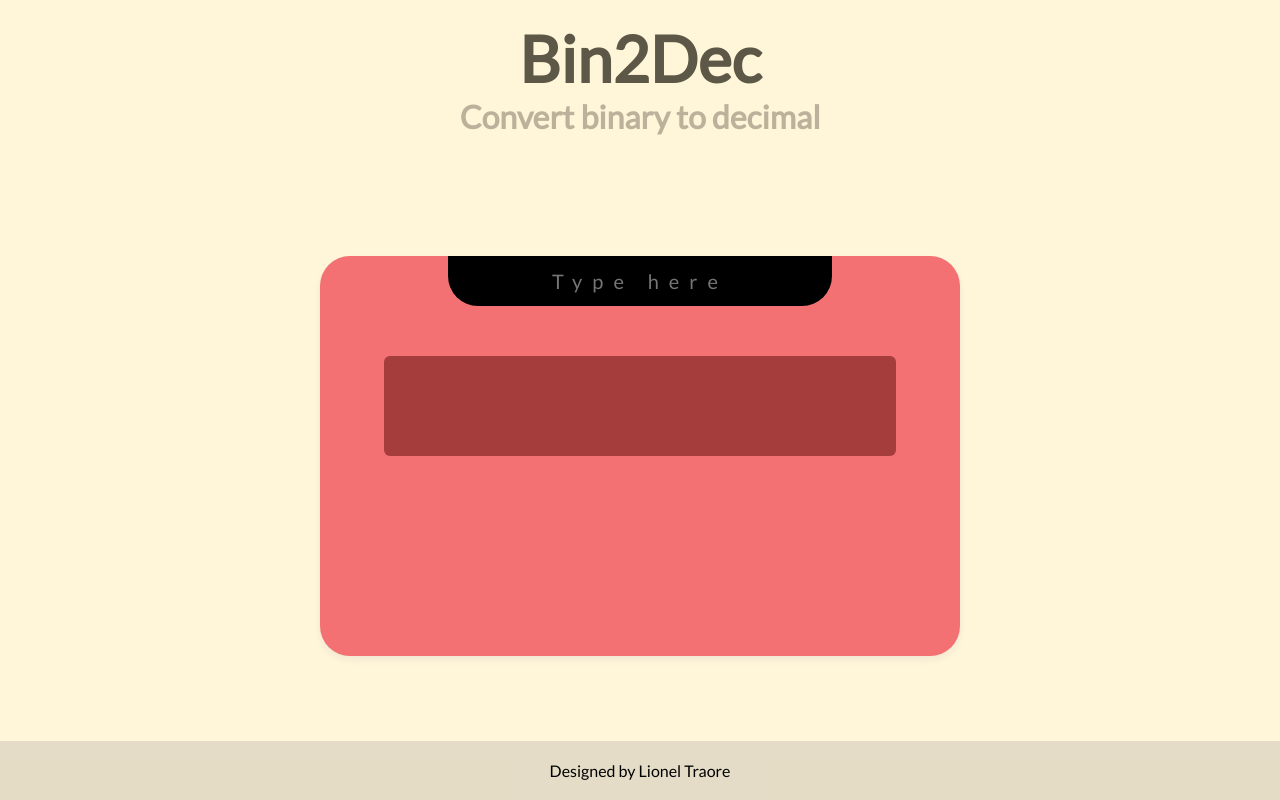
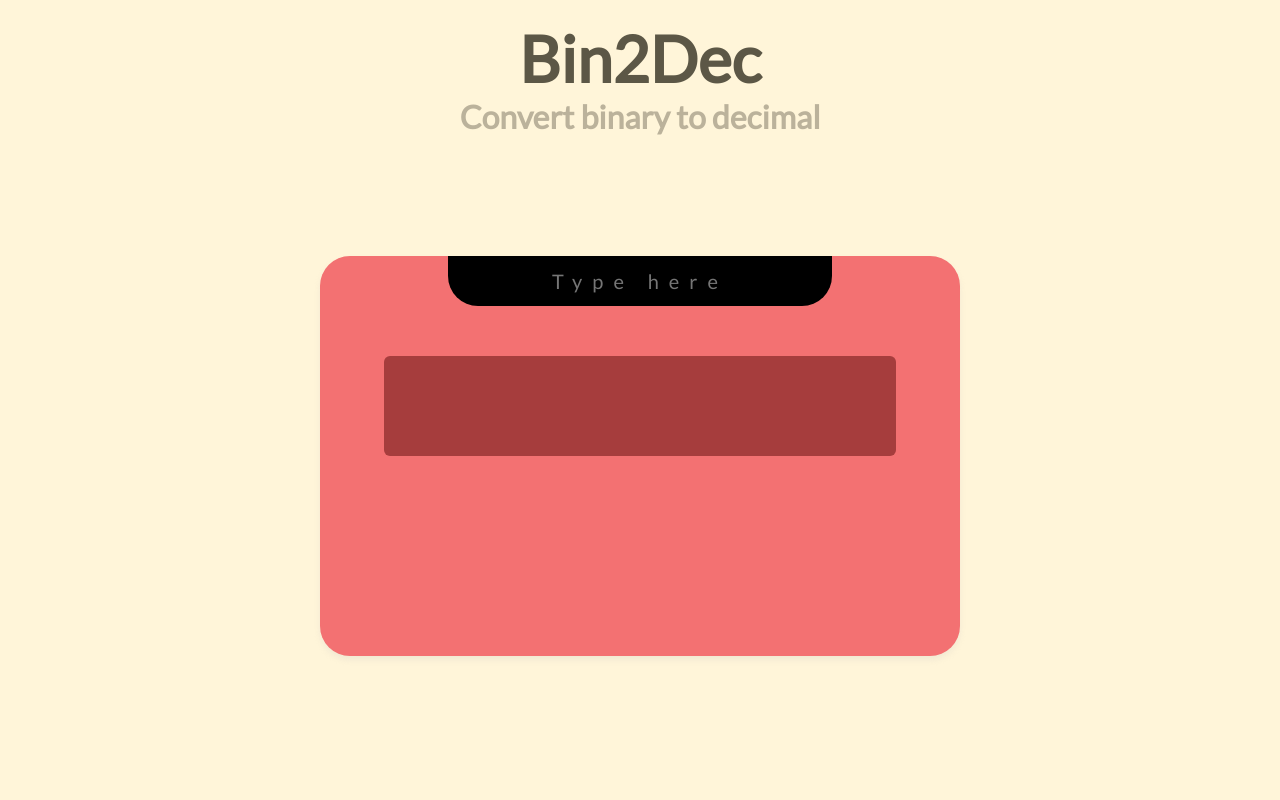
Before and after one commit to traoregex/Bin2Dec, an Angular app: page / in a window 1280 px wide. Built offline with nearby package versions, Linux system fonts and the light colour scheme.

Commit message:
set scale

```diff
--- a/src/app/app.component.html
+++ b/src/app/app.component.html
@@ -30,7 +30,4 @@
       </div>
     </form>
   </div>
-  <div class="footer">
-    <div class="footer__container">Designed by Lionel Traore</div>
-  </div>
 </div>
--- a/src/app/app.component.scss
+++ b/src/app/app.component.scss
@@ -117,21 +117,6 @@
   }
 }
 
-.footer {
-  position: absolute;
-  bottom: 0;
-  padding: 20px;
-  width: 10vw;
-  text-align: center;
-  width: 100%;
-  box-sizing: border-box;
-  background-color: rgba($color: #777, $alpha: 0.2);
-
-  &__container {
-    position: relative;
-  }
-}
-
 @keyframes expand {
   from {
     width: 0;
--- a/src/index.html
+++ b/src/index.html
@@ -1,11 +1,17 @@
-<!doctype html>
+<!DOCTYPE html>
 <html lang="en">
   <head>
-  <meta charset="utf-8">
+    <meta charset="utf-8" />
     <title>Bin2dec</title>
-  <base href="/">
-  <meta name="viewport" content="width=device-width, initial-scale=1">
-  <link rel="icon" type="image/x-icon" href="favicon.ico">
+    <base href="/" />
+    <!-- <meta name="viewport" content="width=device-width, initial-scale=1"> -->
+    <meta
+      name="viewport"
+      content="width=device-width,initial-scale=1,maximum-scale=1,user-scalable=no"
+    />
+    <meta http-equiv="X-UA-Compatible" content="IE=edge,chrome=1" />
+    <meta name="HandheldFriendly" content="true" />
+    <link rel="icon" type="image/x-icon" href="favicon.ico" />
   </head>
   <body>
     <app-root></app-root>
```
Lines whose indentation alone changed are shown as unchanged.
